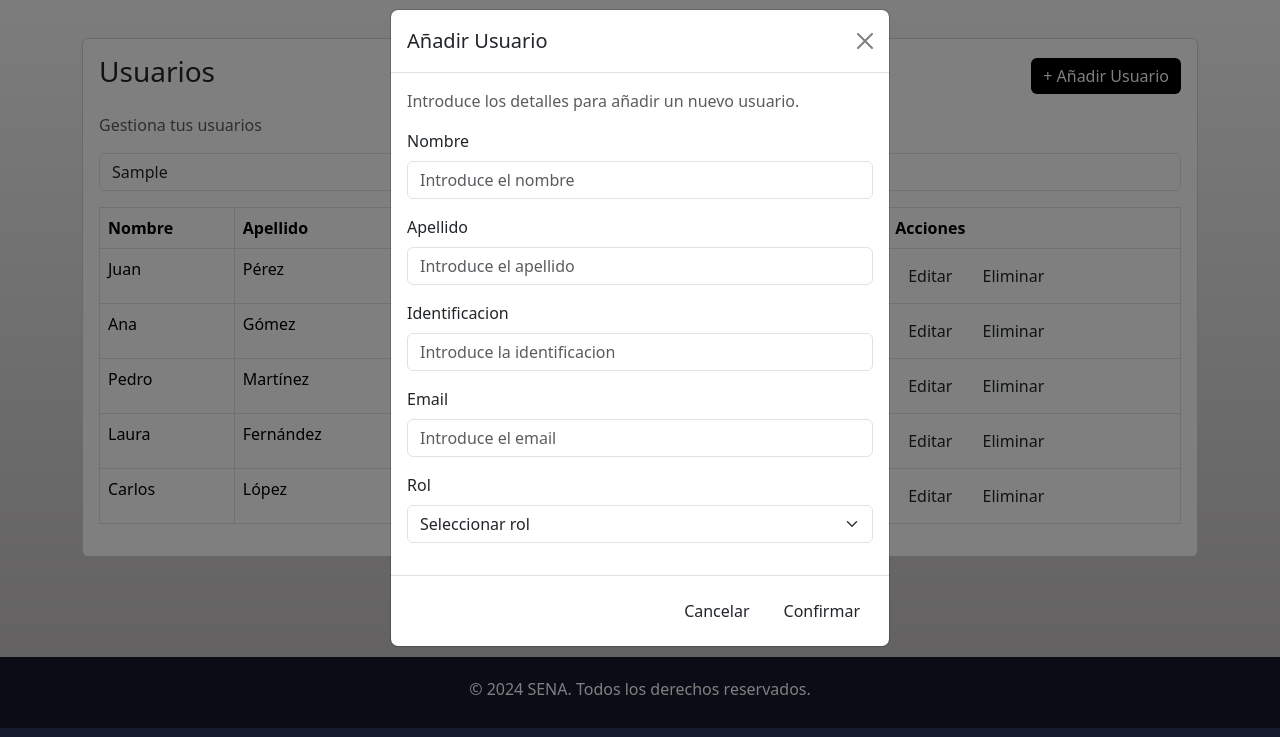
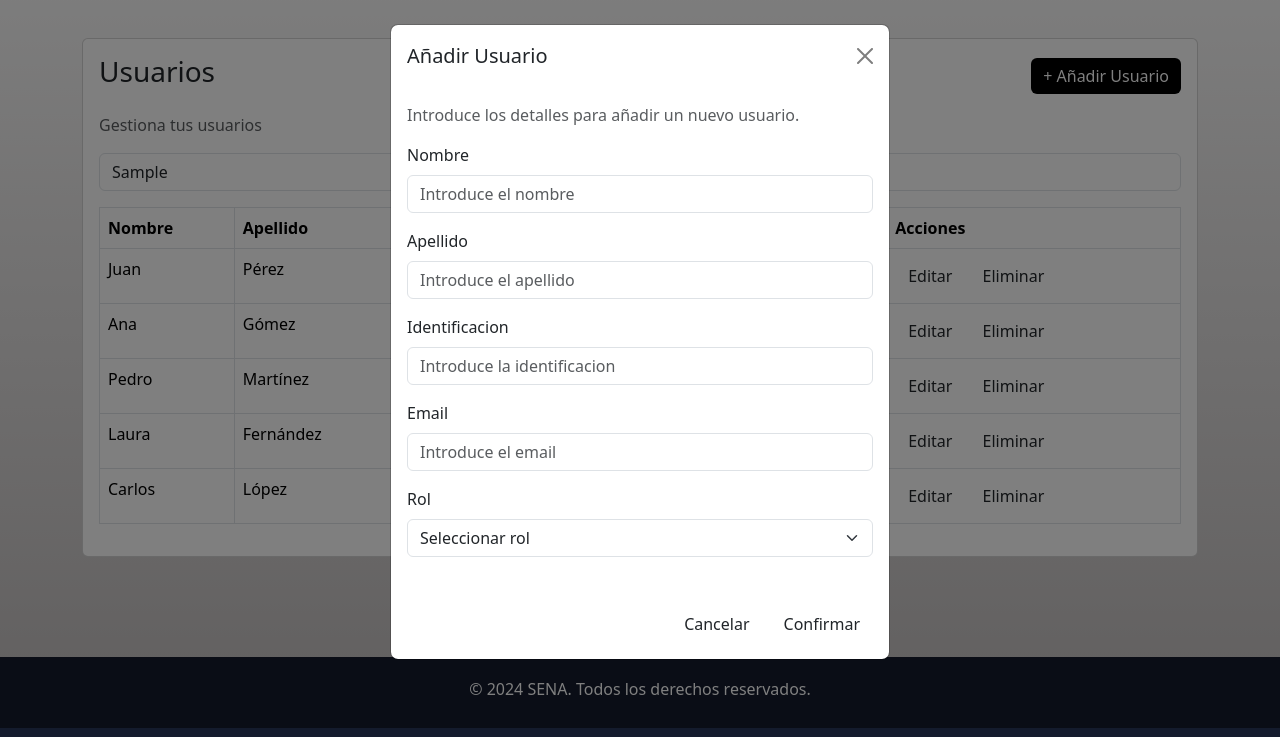
Before and after one commit to Andres-martinez1/Cellar_Iventory, a plain HTML site: page Fronend/Vistas/usuarios.html in a window 1280 px wide. Both pictures are taken after typing "Sample" into the empty fields and a click on the button "+ Añadir Usuario". Shown: the part 72-809 px from the top of the page. Drawn offline with nearby package versions, Linux system fonts and the light colour scheme.

Commit message:
Se añadieron estilos al modal en el archivo 'usuarios.css'. Se eliminaron los bordes del encabezado y pie del modal, y se ajustaron los estilos para centrar el diálogo del modal, asegurando una mejor presentación visual

```diff
--- a/Fronend/assets/stylescss/usuarios.css
+++ b/Fronend/assets/stylescss/usuarios.css
@@ -36,3 +36,23 @@ body{
     color: rgb(0, 0, 0);
 }
 /* Fin de los estilos para el botón de agregar usuario */
+
+
+
+/* Inicio de los estilos para el modal */
+.modal-header {
+    border-bottom: none;
+}
+
+/* Inicio de los estilos para el pie del modal */
+.modal-footer {
+    border-top: none;
+}
+
+/* Estilos para centrar el diálogo del modal */
+.modal-dialog-centered {
+    display: flex;
+    align-items: center;
+    min-height: calc(100% - 1.75rem);
+}
+/* Fin de los estilos para el modal */
```
